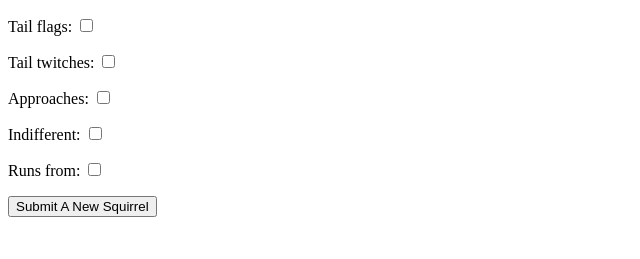
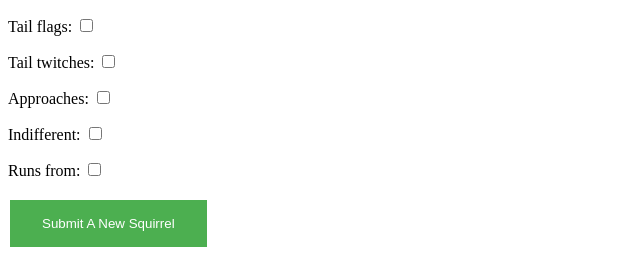
Before and after one commit to marianazyh/xl2919_yz3651_final_project, a Django app: page /sightings/add/ in a window 1280 px wide. Shown: the part 701-960 px from the top of the page, without its empty margins (0-640 px from the left). Before the commit the page ends 918 px from the top, so only its background shows below. Run offline with Django 3.2, Linux system fonts and the light colour scheme.

Commit message:
Modify add.html button style

```diff
--- a/final/st/templates/st/add.html
+++ b/final/st/templates/st/add.html
@@ -2,14 +2,24 @@
 <html>
 <head>
 	<title>Add A New Squirrel Sighting</title>
+<style>
+input[type=submit]{
+  background-color: #4CAF50;
+  border: none;
+  color: white;
+  padding: 16px 32px;
+  text-decoration: none;
+  margin: 4px 2px;
+  cursor: pointer;
+}
+</style>
 </head>
 <body>
 	<h2>Add A New Squirrel Sighting</h2>
 	<form  method="post" target="_blank">
 	{% csrf_token %}
         {{form.as_p}}
-
-  <input type="submit" value="Submit A New Squirrel">
+	<input type="submit" value="Submit A New Squirrel">
 </form>
 
 
```
